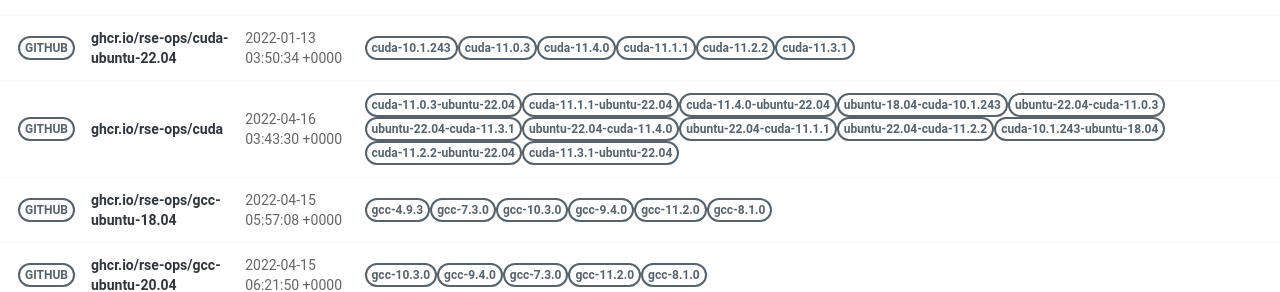
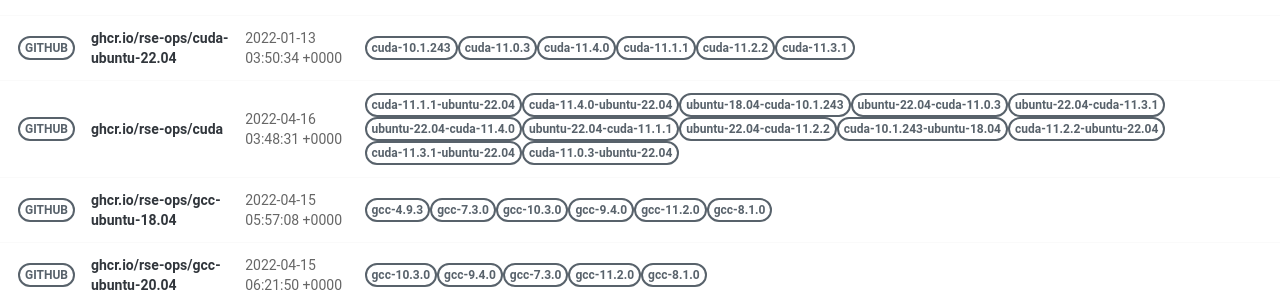
Before and after one commit to rse-ops/docker-images, a Jekyll site: the page built from pages/index.md, in a window 1280 px wide. Shown: the part 414-706 px from the top of the page. Built offline with Jekyll 4.4.1, drawn with Linux system fonts in a browser that asks for light colours; nearby versions of some CDN libraries; part of the change alters nothing that is shown.

Commit message:
Automated push to update library 2022-04-16

```diff
--- a/_library/ghcr.io-rse-ops-cuda.md
+++ b/_library/ghcr.io-rse-ops-cuda.md
@@ -1,14 +1,11 @@
 ---
 layout: container
 name: ghcr.io/rse-ops/cuda
-updated_at: 2022-04-16 03:43:30.755685
+updated_at: 2022-04-16 03:48:31.599717
 
 
 container_url: https://github.com/orgs/rse-ops/packages/container/package/cuda
 versions:
- - tag: cuda-11.0.3-ubuntu-22.04
-   dockerfile: https://github.com/rse-ops/docker-images/blob/main/ubuntu/cuda/Dockerfile
-   manifest: https://crane.ggcr.dev/manifest/ghcr.io/rse-ops/cuda:cuda-11.0.3-ubuntu-22.04
  - tag: cuda-11.1.1-ubuntu-22.04
    dockerfile: https://github.com/rse-ops/docker-images/blob/main/ubuntu/cuda/Dockerfile
    manifest: https://crane.ggcr.dev/manifest/ghcr.io/rse-ops/cuda:cuda-11.1.1-ubuntu-22.04
@@ -42,5 +39,8 @@ versions:
  - tag: cuda-11.3.1-ubuntu-22.04
    dockerfile: https://github.com/rse-ops/docker-images/blob/main/ubuntu/cuda/Dockerfile
    manifest: https://crane.ggcr.dev/manifest/ghcr.io/rse-ops/cuda:cuda-11.3.1-ubuntu-22.04
+ - tag: cuda-11.0.3-ubuntu-22.04
+   dockerfile: https://github.com/rse-ops/docker-images/blob/main/ubuntu/cuda/Dockerfile
+   manifest: https://crane.ggcr.dev/manifest/ghcr.io/rse-ops/cuda:cuda-11.0.3-ubuntu-22.04
 
 ---
```
